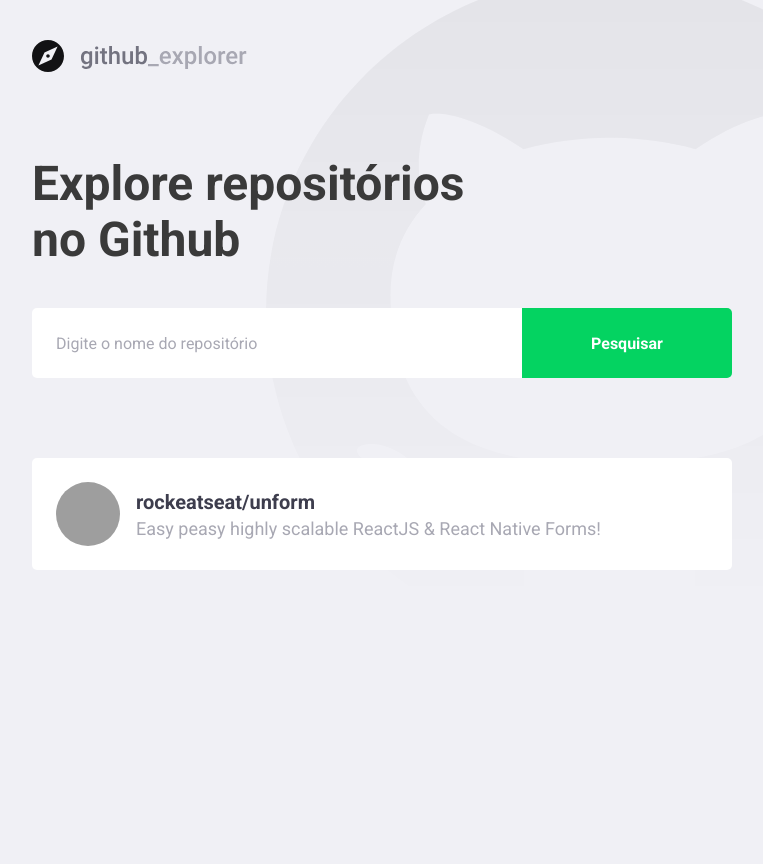
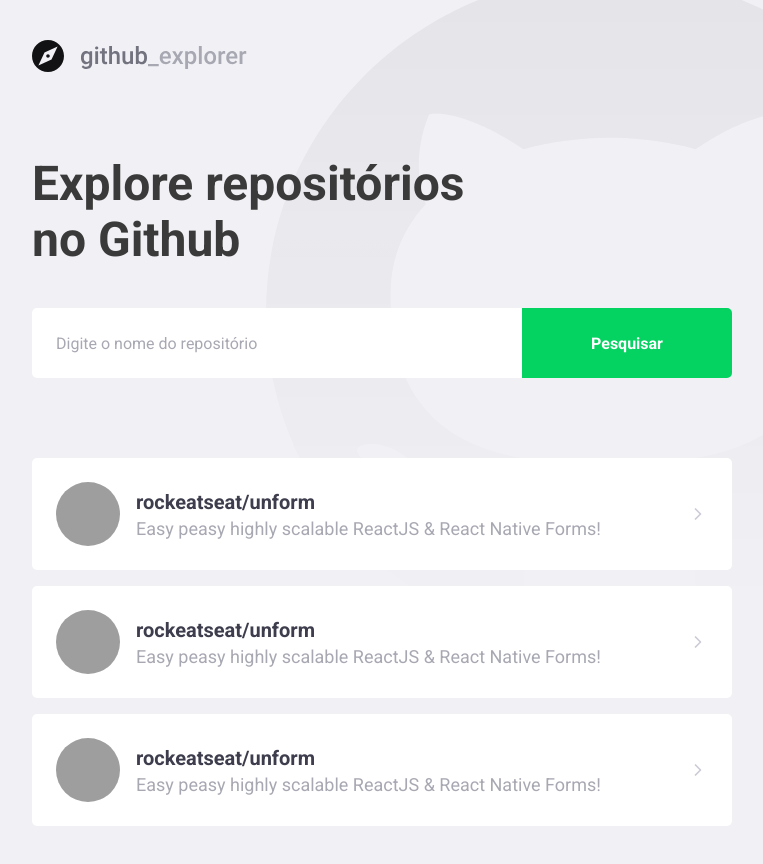
Before and after one commit to Alex-Paris/GithubExplorer, a React (Create React App) app: page / in a window 1280 px wide. Shown: the whole page, without its empty margins (148-911 px from the left). Before the commit the page ends 800 px from the top, so only its background shows below. Built offline with nearby package versions, Linux system fonts and the light colour scheme; grey boxes are pictures that could not be loaded; the HTML template or start-up script is replaced by a standard one.

Commit message:
chore: updating repositories layout

```diff
--- a/package.json
+++ b/package.json
@@ -13,6 +13,7 @@
     "polished": "^4.1.3",
     "react": "^17.0.2",
     "react-dom": "^17.0.2",
+    "react-icons": "^4.2.0",
     "react-router-dom": "^5.2.0",
     "react-scripts": "4.0.3",
     "styled-components": "^5.3.0",
--- a/src/pages/Dashboard/index.tsx
+++ b/src/pages/Dashboard/index.tsx
@@ -1,4 +1,5 @@
 import React from 'react';
+import { FiChevronRight } from 'react-icons/fi';
 
 import logoImg from '../../assets/logo.svg';
 
@@ -24,6 +25,32 @@ const Dashboard: React.FC = () => (
           <strong>rockeatseat/unform</strong>
           <p>Easy peasy highly scalable ReactJS & React Native Forms!</p>
         </div>
+
+        <FiChevronRight size={20}/>
+      </a>
+      <a href="#">
+        <img
+          src="https://avatars.githubusercontent.com/u/85137178?s=400&u=ed3e4733d55fafc4e98c4d7f0d342092d57cc177&v=4"
+          alt="Alex Paris"
+        />
+        <div>
+          <strong>rockeatseat/unform</strong>
+          <p>Easy peasy highly scalable ReactJS & React Native Forms!</p>
+        </div>
+
+        <FiChevronRight size={20}/>
+      </a>
+      <a href="#">
+        <img
+          src="https://avatars.githubusercontent.com/u/85137178?s=400&u=ed3e4733d55fafc4e98c4d7f0d342092d57cc177&v=4"
+          alt="Alex Paris"
+        />
+        <div>
+          <strong>rockeatseat/unform</strong>
+          <p>Easy peasy highly scalable ReactJS & React Native Forms!</p>
+        </div>
+
+        <FiChevronRight size={20}/>
       </a>
     </Repositories>
   </>
--- a/src/pages/Dashboard/styles.ts
+++ b/src/pages/Dashboard/styles.ts
@@ -59,6 +59,15 @@ export const Repositories = styled.div`
 
     display: flex;
     align-items: center;
+    transition: transform 0.2s;
+
+    & + a {
+      margin-top: 16px;
+    }
+
+    &:hover {
+      transform: translateX(10px);
+    }
 
     img {
       width: 64px;
@@ -80,5 +89,11 @@ export const Repositories = styled.div`
         margin-top: 4px;
       }
     }
+
+    svg {
+      margin-left: auto;
+      color: #cbcbd6;
+    }
+
   }
 `;
```
Also changed, not shown: 1 other file (tests, documents, lock files or other folders).
